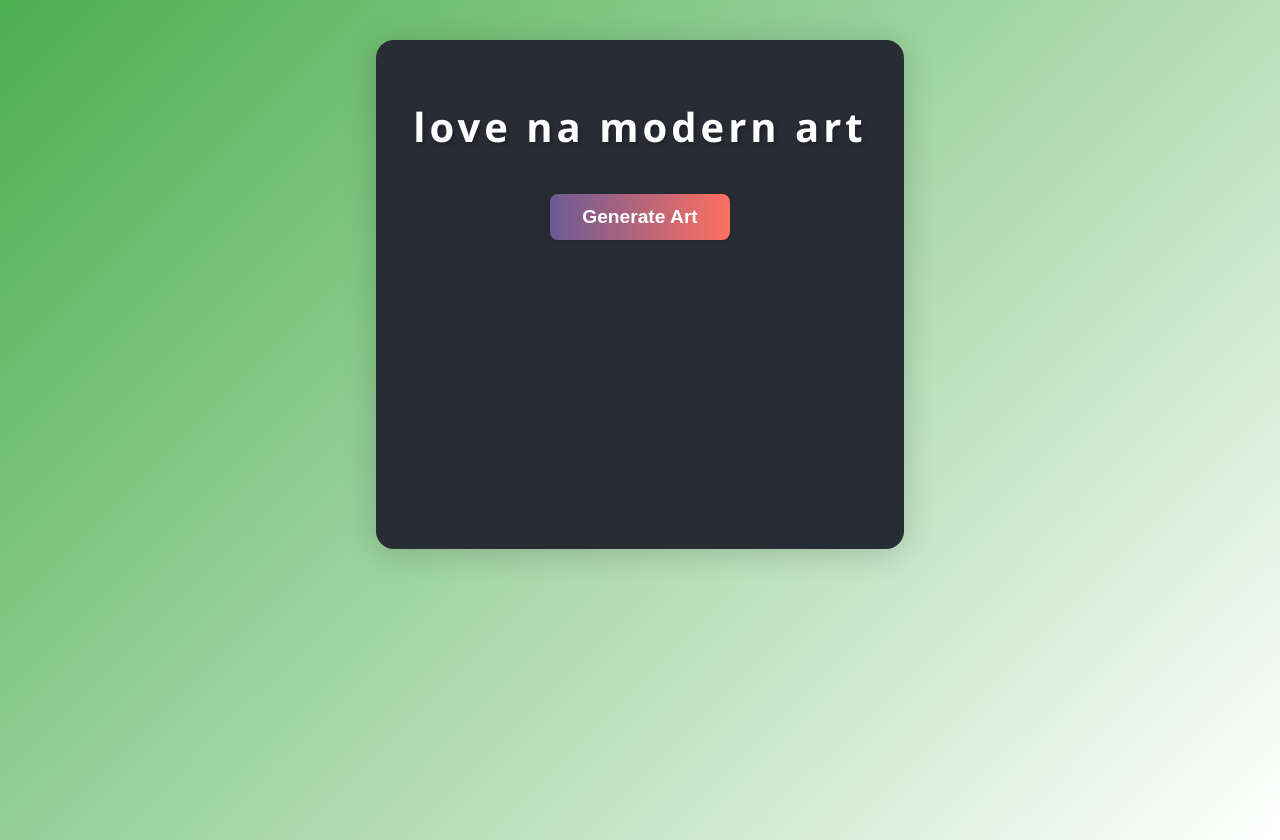
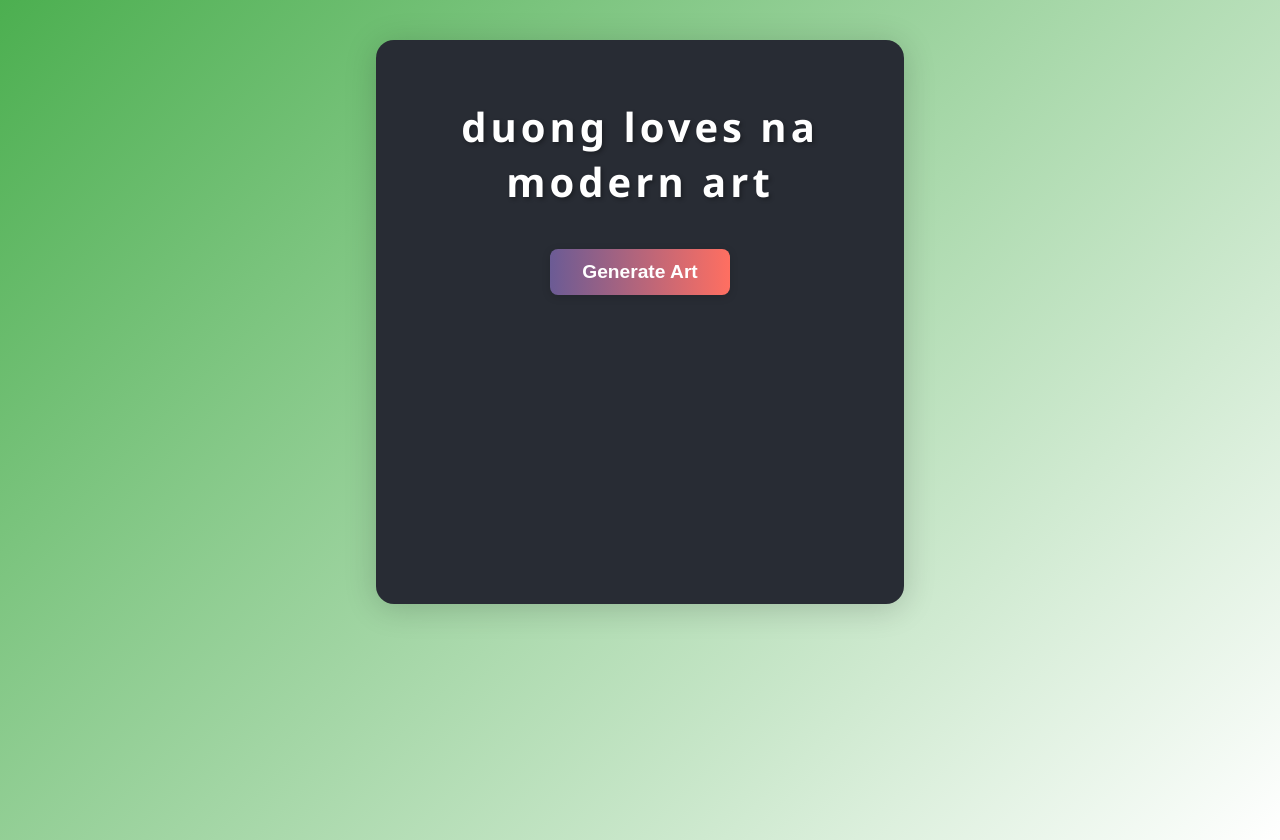
Before and after one commit to leizard/modern-art, a website: page index.html in a window 1280 px wide. Drawn offline with Linux system fonts and the light colour scheme.

Commit message:
Duong loves Na

```diff
--- a/index.html
+++ b/index.html
@@ -8,7 +8,7 @@
 </head>
 <body>
   <div class="container">
-    <h1>Love Na Modern Art</h1>
+    <h1>Duong loves Na Modern Art</h1>
     <button id="generate-btn">Generate Art</button>
     <div id="shape-container"></div>
     <h2 id="art-name"></h2>
```
